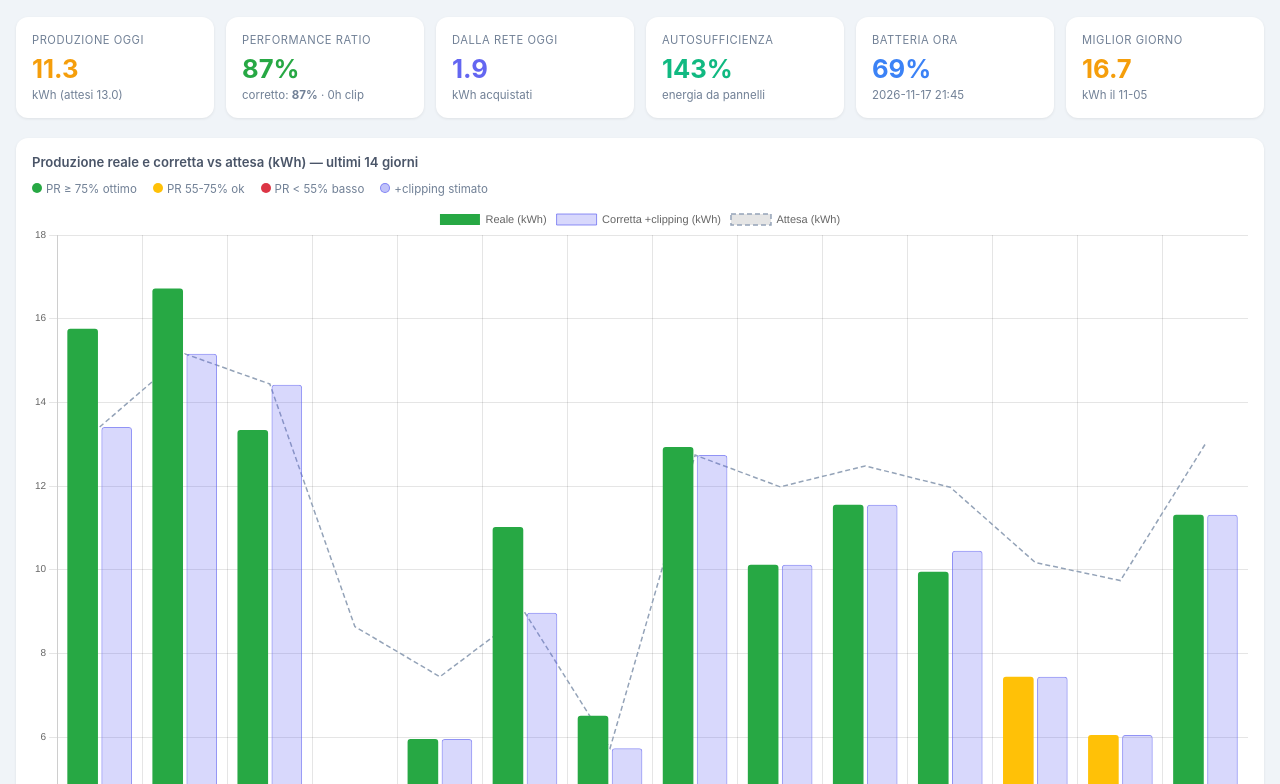
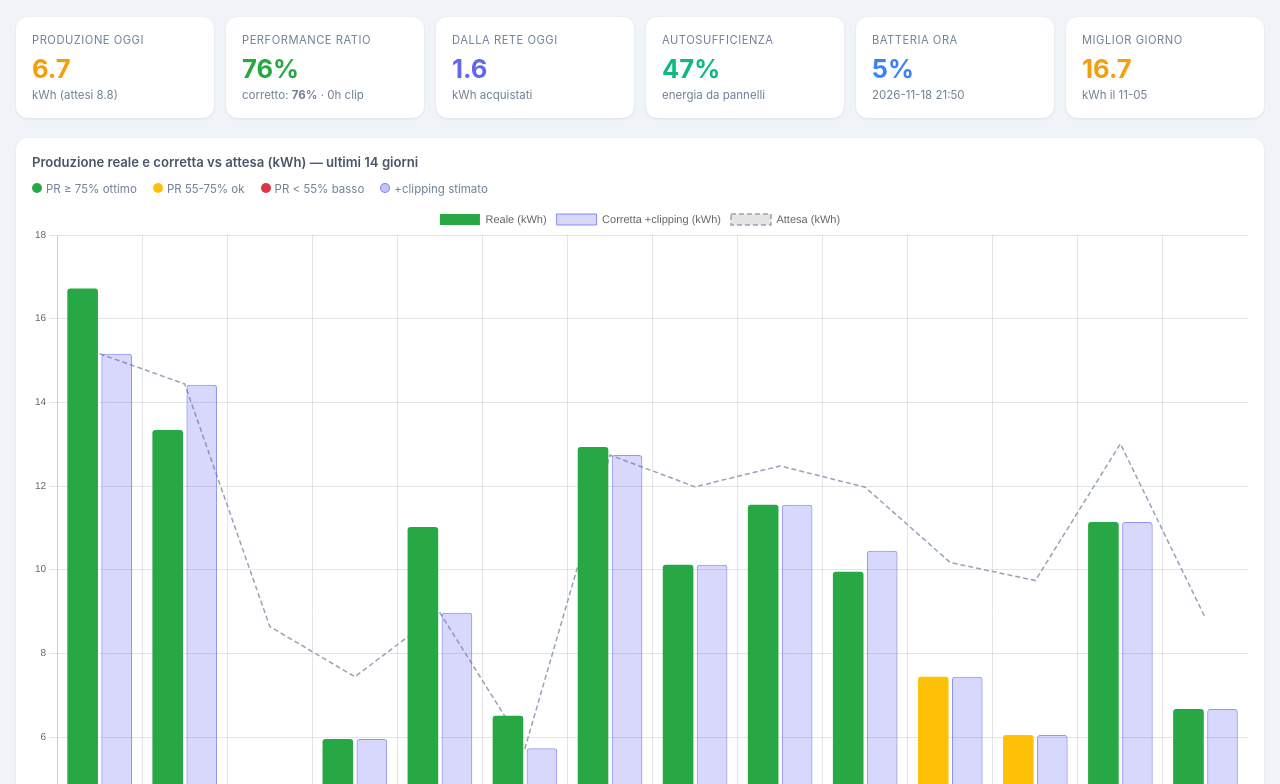
Before and after one commit to stefax17/solar-dashboard, a plain HTML site: page index.html in a window 1280 px wide. Shown: the part 63-847 px from the top of the page. Drawn offline with nearby package versions, Linux system fonts and the light colour scheme.

Commit message:
Update dashboard 2026-11-18 21:00

```diff
--- a/index.html
+++ b/index.html
@@ -30,33 +30,33 @@
 </head>
 <body>
 <h1>☀️ Solar Dashboard</h1>
-<div class="subtitle">Impianto 6.0 kWp · Lecce · Aggiornato 17/11/2026 21:00</div>
+<div class="subtitle">Impianto 6.0 kWp · Lecce · Aggiornato 18/11/2026 21:00</div>
 
 <div class="grid">
   <div class="card">
     <div class="label">Produzione oggi</div>
-    <div class="value" style="color:#f59e0b">11.3</div>
-    <div class="sub">kWh (attesi 13.0)</div>
+    <div class="value" style="color:#f59e0b">6.7</div>
+    <div class="sub">kWh (attesi 8.8)</div>
   </div>
   <div class="card">
     <div class="label">Performance Ratio</div>
-    <div class="value" style="color:#27a844">87%</div>
-    <div class="sub">corretto: <b>87%</b> · 0h clip</div>
+    <div class="value" style="color:#27a844">76%</div>
+    <div class="sub">corretto: <b>76%</b> · 0h clip</div>
   </div>
   <div class="card">
     <div class="label">Dalla rete oggi</div>
-    <div class="value" style="color:#6366f1">1.9</div>
+    <div class="value" style="color:#6366f1">1.6</div>
     <div class="sub">kWh acquistati</div>
   </div>
   <div class="card">
     <div class="label">Autosufficienza</div>
-    <div class="value" style="color:#10b981">143%</div>
+    <div class="value" style="color:#10b981">47%</div>
     <div class="sub">energia da pannelli</div>
   </div>
   <div class="card">
     <div class="label">Batteria ora</div>
-    <div class="value" style="color:#3b82f6">69%</div>
-    <div class="sub">2026-11-17 21:45</div>
+    <div class="value" style="color:#3b82f6">5%</div>
+    <div class="sub">2026-11-18 21:50</div>
   </div>
   <div class="card">
     <div class="label">Miglior giorno</div>
@@ -84,13 +84,13 @@
 <div class="footer">Solar Dashboard · aggiornata automaticamente ogni sera alle 22:00</div>
 
 <script>
-const dates = ["11-04", "11-05", "11-06", "11-07", "11-08", "11-09", "11-10", "11-11", "11-12", "11-13", "11-14", "11-15", "11-16", "11-17"];
-const prod  = [15.76, 16.72, 13.34, 4.59, 5.95, 11.02, 6.51, 12.93, 10.12, 11.55, 9.95, 7.44, 6.05, 11.31];
-const exp   = [13.41, 15.16, 14.44, 8.64, 7.44, 8.97, 5.73, 12.74, 11.98, 12.48, 11.97, 10.17, 9.74, 13.01];
-const pr    = [117.5, 110.3, 92.4, 53.1, 80.0, 122.9, 113.6, 101.5, 84.5, 92.5, 83.1, 73.2, 62.1, 86.9];
-const prColors = ["#27a844", "#27a844", "#27a844", "#dc3545", "#27a844", "#27a844", "#27a844", "#27a844", "#27a844", "#27a844", "#27a844", "#ffc107", "#ffc107", "#27a844"];
+const dates = ["11-05", "11-06", "11-07", "11-08", "11-09", "11-10", "11-11", "11-12", "11-13", "11-14", "11-15", "11-16", "11-17", "11-18"];
+const prod  = [16.72, 13.34, 4.59, 5.95, 11.02, 6.51, 12.93, 10.12, 11.55, 9.95, 7.44, 6.05, 11.14, 6.67];
+const exp   = [15.16, 14.44, 8.64, 7.44, 8.97, 5.73, 12.74, 11.98, 12.48, 11.97, 10.17, 9.74, 13.01, 8.84];
+const pr    = [110.3, 92.4, 53.1, 80.0, 122.9, 113.6, 101.5, 84.5, 92.5, 83.1, 73.2, 62.1, 85.6, 75.5];
+const prColors = ["#27a844", "#27a844", "#dc3545", "#27a844", "#27a844", "#27a844", "#27a844", "#27a844", "#27a844", "#27a844", "#ffc107", "#ffc107", "#27a844", "#27a844"];
 
-const prodCorretta = [13.41, 15.16, 14.42, 4.59, 5.95, 8.97, 5.73, 12.74, 10.12, 11.55, 10.45, 7.44, 6.05, 11.31];
+const prodCorretta = [15.16, 14.42, 4.59, 5.95, 8.97, 5.73, 12.74, 10.12, 11.55, 10.45, 7.44, 6.05, 11.14, 6.67];
 new Chart(document.getElementById('chartProd'), {
   type: 'bar',
   data: {
@@ -132,7 +132,7 @@ new Chart(document.getElementById('chartProd'), {
   }
 });
 
-const prAdj = [100, 100, 99.8, 53.1, 80.0, 100, 100, 100, 84.5, 92.5, 87.3, 73.2, 62.1, 86.9];
+const prAdj = [100, 99.8, 53.1, 80.0, 100, 100, 100, 84.5, 92.5, 87.3, 73.2, 62.1, 85.6, 75.5];
 const prAdjColors = prAdj.map(v => v >= 75 ? '#27a844' : v >= 55 ? '#ffc107' : '#dc3545');
 new Chart(document.getElementById('chartPR'), {
   type: 'bar',
```
